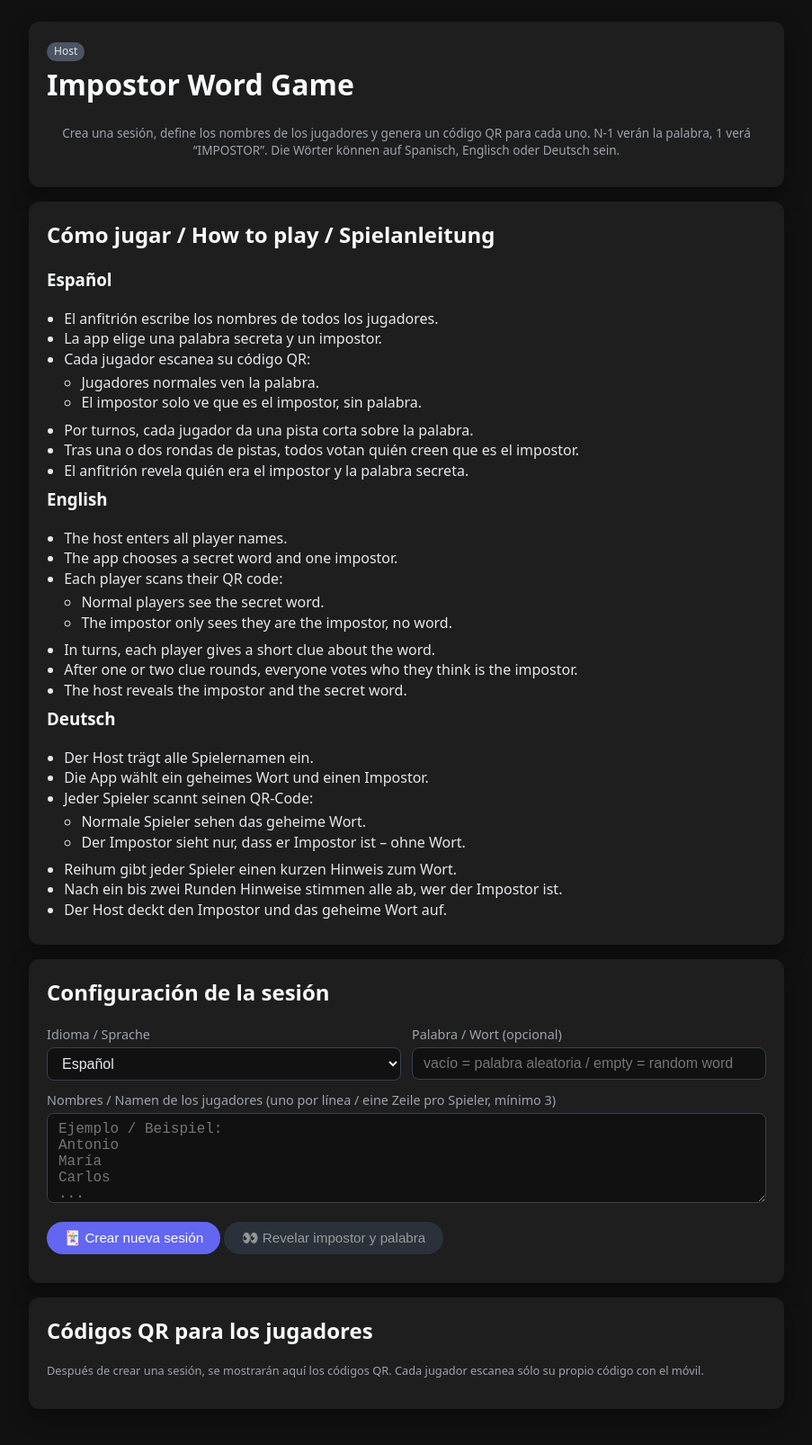
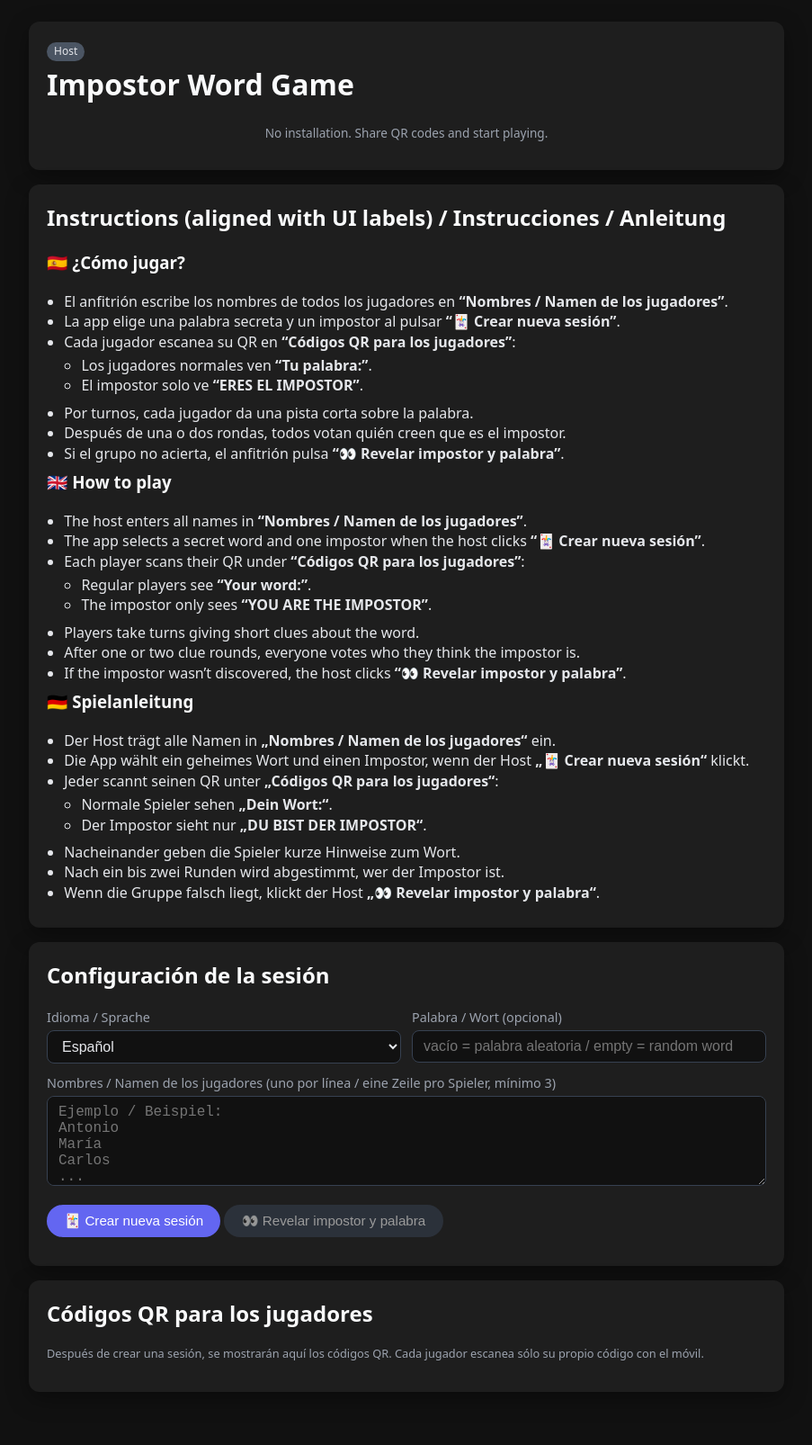
Before and after one commit to bochinche/bochinche.github.io, a Jekyll site: the page assets/games/impostor.html, which Jekyll copies as it is, in a window 1280 px wide. Shown: the whole page at 90% size, without its empty margins (188-1091 px from the left). Built offline with Jekyll 4.4.1, drawn with Linux system fonts in a browser that asks for light colours.

Commit message:
updates on new osx

```diff
--- a/_config.yml
+++ b/_config.yml
@@ -1,52 +1,33 @@
-# Welcome to Jekyll!
-#
-# This config file is meant for settings that affect your whole blog, values
-# which you are expected to set up once and rarely edit after that. If you find
-# yourself editing this file very often, consider using Jekyll's data files
-# feature for the data you need to update frequently.
-#
-# For technical reasons, this file is *NOT* reloaded automatically when you use
-# 'bundle exec jekyll serve'. If you change this file, please restart the server process.
-#
-# If you need help with YAML syntax, here are some quick references for you:
-# https://learn-the-web.algonquindesign.ca/topics/markdown-yaml-cheat-sheet/#yaml
-# https://learnxinyminutes.com/docs/yaml/
-#
 # Site settings
-# These are used to personalize your new site. If you look in the HTML files,
-# you will see them accessed via {{ site.title }}, {{ site.email }}, and so on.
-# You can create any custom variable you would like, and they will be accessible
-# in the templates via {{ site.myvariable }}.
-
 title: bochinche's blog
 #email: justshiat@gmail.com
-description: >- # this means to ignore newlines until "baseurl:"
+description: >-
   bochinche is the Venezuelan word for a social gathering, particularly a lively one.
   This blog is in Spanish, English and German. The posts are related to current topics I am working on.
 domain: "bochinche.github.io"
-baseurl: "" # the subpath of your site, e.g. /blog
-url: "https://bochinche.github.io" # the base hostname & protocol for your site, e.g. http://example.com
-github_username:  bochinche
+baseurl: ""                                # the subpath of your site, e.g. /blog
+url: "https://bochinche.github.io"         # the base hostname & protocol for your site
+github_username: bochinche
 
 # Build settings
-#theme: minima
-remote_theme: jekyll/minima
-#minima:
-#  skin: dark
+theme: minima
+
+# If you later want a dark skin, you can uncomment and adjust this block:
+# minima:
+#   skin: dark
 
 plugins:
   - jekyll-feed
   - jekyll-sitemap
-  - jekyll-remote-theme
 
-# Exclude from processing.
-# The following items will not be processed, by default.
-# Any item listed under the `exclude:` key here will be automatically added to
-# the internal "default list".
-#
-# Excluded items can be processed by explicitly listing the directories or
-# their entries' file path in the `include:` list.
-#
+header_pages:
+ - index.md
+ - social-games.md
+
+
+  # jekyll-seo-tag is already pulled in by github-pages, no need to list explicitly
+
+# Exclude from processing (optional – keep commented unless you really want to change it)
 # exclude:
 #   - .sass-cache/
 #   - .jekyll-cache/
--- /dev/null
+++ b/_includes/custom-head.html
@@ -0,0 +1,5 @@
+{%- comment -%}
+  Custom extra <head> tags for bochinche's blog.
+  Add additional <meta>, <link>, or <script> elements here if needed.
+  Currently intentionally left empty.
+{%- endcomment -%}
--- /dev/null
+++ b/assets/css/style.scss
@@ -0,0 +1,4 @@
+---
+---
+
+@import "minima";
--- a/impostor.html
+++ b/assets/games/impostor.html
@@ -12,15 +12,12 @@
     body {
       margin: 0;
       padding: 1.5rem;
-      background: #111111;          /* dark grey background */
+      background: #111111; /* dark grey background */
       color: #e5e7eb;
     }
-    h1, h2, h3 {
-      margin-top: 0;
-      color: #f9fafb;
-    }
+    h1, h2, h3 { margin-top: 0; color: #f9fafb; }
     .card {
-      background: #1e1e1e;          /* dark grey cards */
+      background: #1e1e1e;
       border-radius: 0.75rem;
       padding: 1.25rem;
       margin-bottom: 1rem;
@@ -47,10 +44,7 @@
       outline-offset: 1px;
       border-color: #6366f1;
     }
-    textarea {
-      min-height: 100px;
-      resize: vertical;
-    }
+    textarea { min-height: 100px; resize: vertical; }
     button {
       border: none;
       border-radius: 999px;
@@ -92,44 +75,20 @@
       background: #101010;
       font-size: 0.9rem;
     }
-    .player-title {
-      font-weight: 600;
-      margin-bottom: 0.25rem;
-    }
-    .small {
-      font-size: 0.8rem;
-      color: #9ca3af;
-    }
+    .player-title { font-weight: 600; margin-bottom: 0.25rem; }
+    .small { font-size: 0.8rem; color: #9ca3af; }
     .word-display {
       font-size: 1.8rem;
       font-weight: 700;
       text-align: center;
       margin: 1.5rem 0 0.5rem;
     }
-    .tagline {
-      font-size: 0.85rem;
-      color: #9ca3af;
-      text-align: center;
-      margin-bottom: 0.75rem;
-    }
-    .highlight {
-      color: #facc15;
-    }
-    .impostor {
-      color: #f97316;
-      font-size: 2rem;
-    }
-    .center {
-      text-align: center;
-    }
-    a {
-      color: #a5b4fc;
-      word-break: break-all;
-      text-decoration: none;
-    }
-    a:hover {
-      text-decoration: underline;
-    }
+    .tagline { font-size: 0.85rem; color: #9ca3af; text-align: center; margin-bottom: 0.75rem; }
+    .highlight { color: #facc15; }
+    .impostor { color: #f97316; font-size: 2rem; }
+    .center { text-align: center; }
+    a { color: #a5b4fc; word-break: break-all; text-decoration: none; }
+    a:hover { text-decoration: underline; }
     .badge {
       font-size: 0.75rem;
       padding: 0.15rem 0.5rem;
@@ -148,16 +107,9 @@
       background: white;
       padding: 0.25rem;
     }
-    ul {
-      margin-top: 0.25rem;
-      margin-bottom: 0.5rem;
-      padding-left: 1.2rem;
-    }
+    ul { margin-top: 0.25rem; margin-bottom: 0.5rem; padding-left: 1.2rem; }
     @media (min-width: 720px) {
-      body {
-        max-width: 840px;
-        margin: 0 auto;
-      }
+      body { max-width: 840px; margin: 0 auto; }
     }
   </style>
 </head>
@@ -168,54 +120,45 @@
     // --- Local fallback word lists ---
     const WORDS = {
       es: [
-        "aeropuerto", "paraguas", "pizza", "guitarra", "montaña",
-        "cine", "médico", "volcán", "café", "bicicleta",
-        "playa", "avión", "fútbol", "nevera", "ordenador",
-        "ventana", "biblioteca", "hotel", "robot", "satélite"
+        "aeropuerto","paraguas","pizza","guitarra","montaña",
+        "cine","médico","volcán","café","bicicleta",
+        "playa","avión","fútbol","nevera","ordenador",
+        "ventana","biblioteca","hotel","robot","satélite"
       ],
       en: [
-        "airport", "umbrella", "pizza", "guitar", "mountain",
-        "cinema", "doctor", "volcano", "coffee", "bicycle",
-        "beach", "airplane", "football", "fridge", "computer",
-        "window", "library", "hotel", "robot", "satellite"
+        "airport","umbrella","pizza","guitar","mountain",
+        "cinema","doctor","volcano","coffee","bicycle",
+        "beach","airplane","football","fridge","computer",
+        "window","library","hotel","robot","satellite"
       ],
       de: [
-        "Flughafen", "Regenschirm", "Pizza", "Gitarre", "Berg",
-        "Kino", "Arzt", "Vulkan", "Kaffee", "Fahrrad",
-        "Strand", "Flugzeug", "Fußball", "Kühlschrank", "Computer",
-        "Fenster", "Bibliothek", "Hotel", "Roboter", "Satellit"
+        "Flughafen","Regenschirm","Pizza","Gitarre","Berg",
+        "Kino","Arzt","Vulkan","Kaffee","Fahrrad",
+        "Strand","Flugzeug","Fußball","Kühlschrank","Computer",
+        "Fenster","Bibliothek","Hotel","Roboter","Satellit"
       ]
     };
 
     function randomLocalWord(lang) {
-      const list = WORDS[lang] || WORDS["es"];
+      const list = WORDS[lang] || WORDS.es;
       return list[Math.floor(Math.random() * list.length)];
     }
 
-    // --- Online word fetch: Random Word API with language support ---
+    // --- Online word fetch (fallback to local list on any error) ---
     async function fetchRandomWordOnline(lang) {
       let apiLang = "";
       if (lang === "es") apiLang = "es";
       else if (lang === "de") apiLang = "de"; // attempt German
-      // default EN if empty
-
       let url = "https://random-word-api.herokuapp.com/word?number=1";
-      if (apiLang) {
-        url += "&lang=" + encodeURIComponent(apiLang);
-      }
+      if (apiLang) url += "&lang=" + encodeURIComponent(apiLang);
 
       try {
         const resp = await fetch(url, { cache: "no-store" });
         if (!resp.ok) throw new Error("HTTP " + resp.status);
         const data = await resp.json();
         let word = "";
-
-        if (Array.isArray(data) && data.length > 0) {
-          word = String(data[0]);
-        } else if (data && typeof data.word === "string") {
-          word = data.word;
-        }
-
+        if (Array.isArray(data) && data.length > 0) word = String(data[0]);
+        else if (data && typeof data.word === "string") word = data.word;
         if (!word) throw new Error("Empty word");
         return word.trim();
       } catch (e) {
@@ -224,16 +167,12 @@
       }
     }
 
-    function randomInt(max) {
-      return Math.floor(Math.random() * max);
-    }
+    function randomInt(max) { return Math.floor(Math.random() * max); }
 
     function createGameId() {
       const chars = "ABCDEFGHJKLMNPQRSTUVWXYZ23456789";
       let id = "";
-      for (let i = 0; i < 5; i++) {
-        id += chars[Math.floor(Math.random() * chars.length)];
-      }
+      for (let i = 0; i < 5; i++) id += chars[Math.floor(Math.random() * chars.length)];
       return id;
     }
 
@@ -242,20 +181,19 @@
       const json = JSON.stringify(obj);
       return btoa(unescape(encodeURIComponent(json)));
     }
-
     function decodePayload(b64) {
       const json = decodeURIComponent(escape(atob(b64)));
       return JSON.parse(json);
     }
 
-    // Simple i18n helper
+    // i18n helper (aligned with in-app labels)
     function t(lang, es, en, de) {
       if (lang === "es") return es;
       if (lang === "de") return de;
-      return en; // default English
+      return en;
     }
 
-    // Fair impostor counts across rounds (per browser session)
+    // Fair impostor selection across rounds (per tab/session)
     let impostorCounts = null;
 
     function render() {
@@ -272,7 +210,7 @@
             <div class="card">
               <h1>Error</h1>
               <p class="small">
-                Enlace/Link ungültig. Pide al anfitrión / Bitte den Host um einen neuen Code.
+                ${"Invalid link. Ask the host for a new QR / link."}
               </p>
             </div>
           `;
@@ -310,20 +248,13 @@
               "Zeige diesen Bildschirm niemandem."
             )}
           </p>
-          <div class="center small">
-            ${displayName}
-          </div>
+          <div class="center small">${displayName}</div>
 
           <div class="word-display">
             ${
               isImpostor
-                ? `<span class="impostor">${t(
-                    lang,
-                    "ERES EL IMPOSTOR",
-                    "YOU ARE THE IMPOSTOR",
-                    "DU BIST DER IMPOSTOR"
-                  )}</span>`
-                : `<span>${t(lang, "Tu palabra:", "Your word:", "Dein Wort:")}</span><br>
+                ? `<span class="impostor">${t(lang,"ERES EL IMPOSTOR","YOU ARE THE IMPOSTOR","DU BIST DER IMPOSTOR")}</span>`
+                : `<span>${t(lang,"Tu palabra:","Your word:","Dein Wort:")}</span><br>
                    <span class="highlight">${w || "??"}</span>`
             }
           </div>
@@ -333,9 +264,9 @@
             <p class="small">
               ${t(
                 lang,
-                "El anfitrión dirigirá la ronda de pistas y la votación. Los jugadores con palabra deben dar pistas sin decirla directamente. El impostor intentará mezclarse sin conocer la palabra.",
-                "The host will lead the clue round and voting. Players with the word give subtle clues without saying it directly. The impostor will try to blend in without knowing the word.",
-                "Der Host leitet die Hinweisrunde und die Abstimmung. Spieler mit dem Wort geben subtile Hinweise, ohne es direkt zu nennen. Der Impostor versucht mitzuhalten, ohne das Wort zu kennen."
+                "Da una pista corta sobre la palabra. No la digas directamente.",
+                "Give a short clue about the word. Don’t say it directly.",
+                "Gib einen kurzen Hinweis zum Wort. Nenne es nicht direkt."
               )}
             </p>
           </div>
@@ -350,57 +281,56 @@
           <span class="badge">Host</span>
           <h1>Impostor Word Game</h1>
           <p class="tagline">
-            Crea una sesión, define los nombres de los jugadores y genera un código QR
-            para cada uno. N-1 verán la palabra, 1 verá “IMPOSTOR”.
-            Die Wörter können auf Spanisch, Englisch oder Deutsch sein.
+            ${"No installation. Share QR codes and start playing."}
           </p>
         </div>
 
         <div class="card">
-          <h2>Cómo jugar / How to play / Spielanleitung</h2>
-          <h3>Español</h3>
+          <h2>${"Instructions (aligned with UI labels) / Instrucciones / Anleitung"}</h2>
+
+          <h3>🇪🇸 ¿Cómo jugar?</h3>
           <ul>
-            <li>El anfitrión escribe los nombres de todos los jugadores.</li>
-            <li>La app elige una palabra secreta y un impostor.</li>
-            <li>Cada jugador escanea su código QR:
+            <li>El anfitrión escribe los nombres de todos los jugadores en <b>“Nombres / Namen de los jugadores”</b>.</li>
+            <li>La app elige una palabra secreta y un impostor al pulsar <b>“🃏 Crear nueva sesión”</b>.</li>
+            <li>Cada jugador escanea su QR en <b>“Códigos QR para los jugadores”</b>:
               <ul>
-                <li>Jugadores normales ven la palabra.</li>
-                <li>El impostor solo ve que es el impostor, sin palabra.</li>
+                <li>Los jugadores normales ven <b>“Tu palabra:”</b>.</li>
+                <li>El impostor solo ve <b>“ERES EL IMPOSTOR”</b>.</li>
               </ul>
             </li>
             <li>Por turnos, cada jugador da una pista corta sobre la palabra.</li>
-            <li>Tras una o dos rondas de pistas, todos votan quién creen que es el impostor.</li>
-            <li>El anfitrión revela quién era el impostor y la palabra secreta.</li>
+            <li>Después de una o dos rondas, todos votan quién creen que es el impostor.</li>
+            <li>Si el grupo no acierta, el anfitrión pulsa <b>“👀 Revelar impostor y palabra”</b>.</li>
           </ul>
 
-          <h3>English</h3>
+          <h3>🇬🇧 How to play</h3>
           <ul>
-            <li>The host enters all player names.</li>
-            <li>The app chooses a secret word and one impostor.</li>
-            <li>Each player scans their QR code:
+            <li>The host enters all names in <b>“Nombres / Namen de los jugadores”</b>.</li>
+            <li>The app selects a secret word and one impostor when the host clicks <b>“🃏 Crear nueva sesión”</b>.</li>
+            <li>Each player scans their QR under <b>“Códigos QR para los jugadores”</b>:
               <ul>
-                <li>Normal players see the secret word.</li>
-                <li>The impostor only sees they are the impostor, no word.</li>
+                <li>Regular players see <b>“Your word:”</b>.</li>
+                <li>The impostor only sees <b>“YOU ARE THE IMPOSTOR”</b>.</li>
               </ul>
             </li>
-            <li>In turns, each player gives a short clue about the word.</li>
-            <li>After one or two clue rounds, everyone votes who they think is the impostor.</li>
-            <li>The host reveals the impostor and the secret word.</li>
+            <li>Players take turns giving short clues about the word.</li>
+            <li>After one or two clue rounds, everyone votes who they think the impostor is.</li>
+            <li>If the impostor wasn’t discovered, the host clicks <b>“👀 Revelar impostor y palabra”</b>.</li>
           </ul>
 
-          <h3>Deutsch</h3>
+          <h3>🇩🇪 Spielanleitung</h3>
           <ul>
-            <li>Der Host trägt alle Spielernamen ein.</li>
-            <li>Die App wählt ein geheimes Wort und einen Impostor.</li>
-            <li>Jeder Spieler scannt seinen QR-Code:
+            <li>Der Host trägt alle Namen in <b>„Nombres / Namen de los jugadores“</b> ein.</li>
+            <li>Die App wählt ein geheimes Wort und einen Impostor, wenn der Host <b>„🃏 Crear nueva sesión“</b> klickt.</li>
+            <li>Jeder scannt seinen QR unter <b>„Códigos QR para los jugadores“</b>:
               <ul>
-                <li>Normale Spieler sehen das geheime Wort.</li>
-                <li>Der Impostor sieht nur, dass er Impostor ist – ohne Wort.</li>
+                <li>Normale Spieler sehen <b>„Dein Wort:“</b>.</li>
+                <li>Der Impostor sieht nur <b>„DU BIST DER IMPOSTOR“</b>.</li>
               </ul>
             </li>
-            <li>Reihum gibt jeder Spieler einen kurzen Hinweis zum Wort.</li>
-            <li>Nach ein bis zwei Runden Hinweise stimmen alle ab, wer der Impostor ist.</li>
-            <li>Der Host deckt den Impostor und das geheime Wort auf.</li>
+            <li>Nacheinander geben die Spieler kurze Hinweise zum Wort.</li>
+            <li>Nach ein bis zwei Runden wird abgestimmt, wer der Impostor ist.</li>
+            <li>Wenn die Gruppe falsch liegt, klickt der Host <b>„👀 Revelar impostor y palabra“</b>.</li>
           </ul>
         </div>
 
@@ -434,12 +364,8 @@ Carlos
           </div>
 
           <div style="margin-top:1rem;">
-            <button id="btnNewSession">
-              🃏 Crear nueva sesión
-            </button>
-            <button id="btnReveal" class="secondary" disabled>
-              👀 Revelar impostor y palabra
-            </button>
+            <button id="btnNewSession">🃏 Crear nueva sesión</button>
+            <button id="btnReveal" class="secondary" disabled>👀 Revelar impostor y palabra</button>
           </div>
 
           <div id="sessionInfo" class="small" style="margin-top:0.75rem; color:#9ca3af;"></div>
@@ -483,9 +410,7 @@ Carlos
         const lang = languageSelect.value || "es";
         let word = customWordInput.value.trim();
 
-        if (!word) {
-          word = await fetchRandomWordOnline(lang);
-        }
+        if (!word) word = await fetchRandomWordOnline(lang);
 
         const gameId = createGameId();
 
@@ -496,9 +421,7 @@ Carlos
         const minCount = Math.min(...impostorCounts);
         const candidates = [];
         for (let i = 0; i < nPlayers; i++) {
-          if (impostorCounts[i] === minCount) {
-            candidates.push(i);
-          }
+          if (impostorCounts[i] === minCount) candidates.push(i);
         }
         const impostorIndex = candidates[randomInt(candidates.length)];
         impostorCounts[impostorIndex]++;
@@ -521,15 +444,16 @@ Carlos
 
           const payload = {
             v: 1,
-            w: word,              // word
-            l: lang,              // language
-            p: i,                 // player index
-            r: isImpostor ? "I" : "N", // role
+            w: word,
+            l: lang,
+            p: i,
+            r: isImpostor ? "I" : "N",
             n: playerName
           };
 
           const token = encodePayload(payload);
           const link = `${baseUrl}?t=${encodeURIComponent(token)}`;
+
           const qrUrl =
             "https://api.qrserver.com/v1/create-qr-code/?size=220x220&data=" +
             encodeURIComponent(link);
@@ -543,7 +467,7 @@ Carlos
             <div class="small">Escanea / Scannen:</div>
             <img class="qr" src="${qrUrl}" alt="QR para ${playerName}" />
             <div class="small" style="margin-top:0.35rem;">
-              Si el QR falla, abre este enlace / Wenn der QR-Code nicht funktioniert, diesen Link öffnen:<br>
+              Si el QR falla, abre este enlace / If QR fails, open this link / Wenn QR nicht funktioniert, Link öffnen:<br>
               <a href="${link}" target="_blank">${link}</a>
             </div>
           `;
@@ -559,9 +483,8 @@ Carlos
         if (!currentSession) return;
         const name = currentSession.playerNames[currentSession.impostorIndex];
         alert(
-          `El impostor es / Der Impostor ist: ${name} ` +
-          `(jugador/Spieler #${currentSession.impostorIndex + 1})\n` +
-          `Palabra secreta / Geheimes Wort: “${currentSession.word}”`
+          `Impostor: ${name} (Jugador/Player/Spieler #${currentSession.impostorIndex + 1})\n` +
+          `Palabra / Word / Wort: “${currentSession.word}”`
         );
       });
     }
```
Also changed, not shown: other parts of assets/games/impostor.html (+6 -16 lines), Gemfile (+3 -33 lines), _posts/2025-12-28-Impostor_Game.md (added, +51 -0 lines), social-games.md (added, +98 -0 lines), Gemfile.lock, favicon.ico (added), 2 other files.
